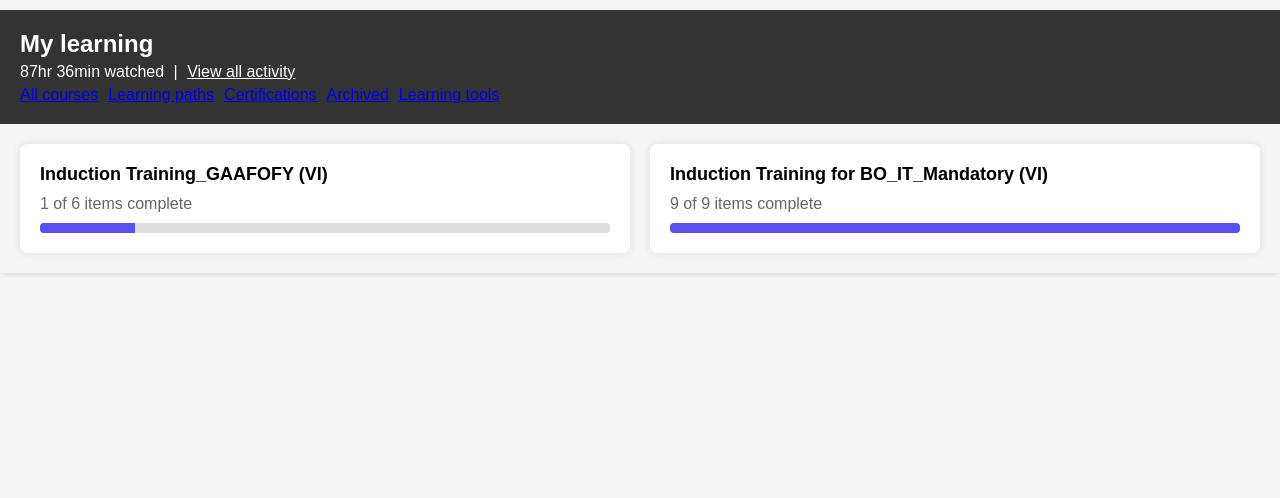
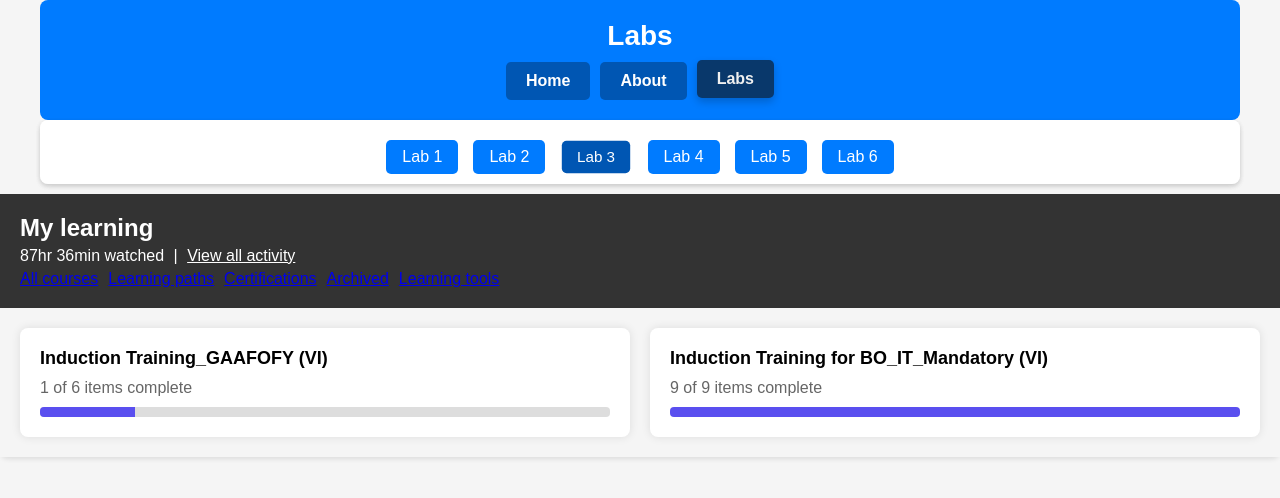
Before and after one commit to TanTran2004/gtnmlab, a plain HTML site: page 22130247_TranNgocTan_lab5/learningPaths.html in a window 1280 px wide. Drawn offline with Linux system fonts and the light colour scheme.

Commit message:
fix index

```diff
--- a/22130247_TranNgocTan_lab5/learningPaths.html
+++ b/22130247_TranNgocTan_lab5/learningPaths.html
@@ -8,7 +8,28 @@
     <link rel="stylesheet" href="../22130247_TranNgocTan_lab4/header.css">
 </head>
 <body>
-
+    <div class="wrapper">
+        <header>
+            <h1 style="color: white;">Labs</h1>
+            <nav>
+                <a href="../index.html" class="nav-button">Home</a>
+                <a href="../22130247_TranNgocTan_lab1/about.html" class="nav-button">About</a>
+                <a href="../22130247_TranNgocTan_lab1/lab.html" class="nav-button active">Labs</a>
+            </nav>
+        </header>
+        <main>
+            <section class="content-section">
+                <div class="lab-buttons">
+                    <a href="../22130247_TranNgocTan_lab1/lab1.html" class="lab-button">Lab 1</a>
+                    <a href="../22130247_TranNgocTan_lab2/lab2.html" class="lab-button">Lab 2</a>
+                    <a href="../22130247_TranNgocTan_lab3/lab3.html" class="lab-button active ">Lab 3</a>
+                    <a href="../22130247_TranNgocTan_lab4/lab4.html" class="lab-button">Lab 4</a>
+                    <a href="../22130247_TranNgocTan_lab5/lab5.html" class="lab-button">Lab 5</a>
+                    <a href="../22130247_TranNgocTan_lab6/lab6.html" class="lab-button">Lab 6</a>
+                </div>
+            </section>
+        </main>
+      </div>
     <div class="menu">
 
         <h1>My learning</h1>
```
Also changed, not shown: 22130247_TranNgocTan_lab1/about.html (+1 -1 lines), 22130247_TranNgocTan_lab1/lab1.html (+1 -1 lines), 22130247_TranNgocTan_lab2/coding.html (+1 -1 lines), 22130247_TranNgocTan_lab2/dashboard.html (+1 -1 lines), 22130247_TranNgocTan_lab2/lab2.html (+1 -1 lines), 22130247_TranNgocTan_lab2/submit.html (+1 -1 lines), 22130247_TranNgocTan_lab3/lab3.html (+1 -1 lines), 22130247_TranNgocTan_lab3/lessons.html (+1 -1 lines), 22130247_TranNgocTan_lab4/lab4.html (+1 -1 lines), 22130247_TranNgocTan_lab5/lab5.html (+1 -1 lines), 22130247_TranNgocTan_lab6/demo.html (+1 -1 lines), 22130247_TranNgocTan_lab6/lab6.html (+1 -1 lines), 22130247_TranNgocTan_lab6/test.html (+1 -1 lines), index.html (renamed from 22130247_TranNgocTan_lab1/index.html, +2 -2 lines), 1 more files.
